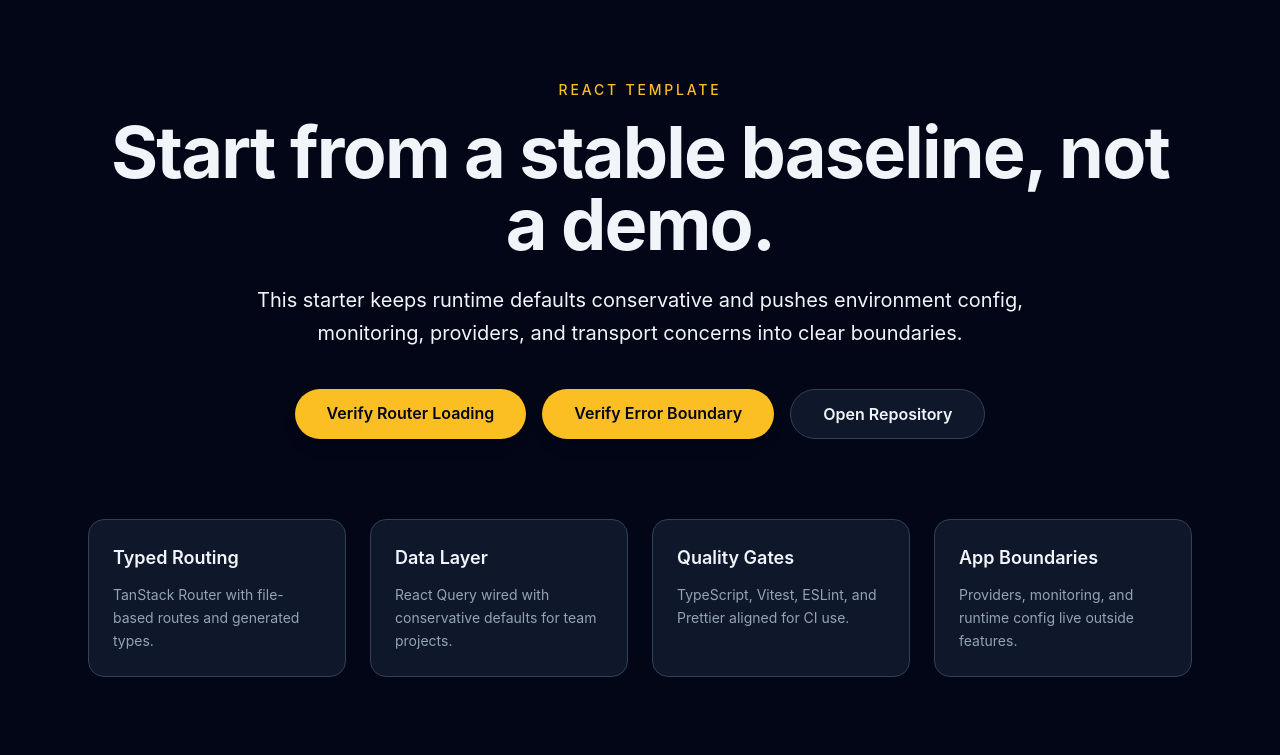
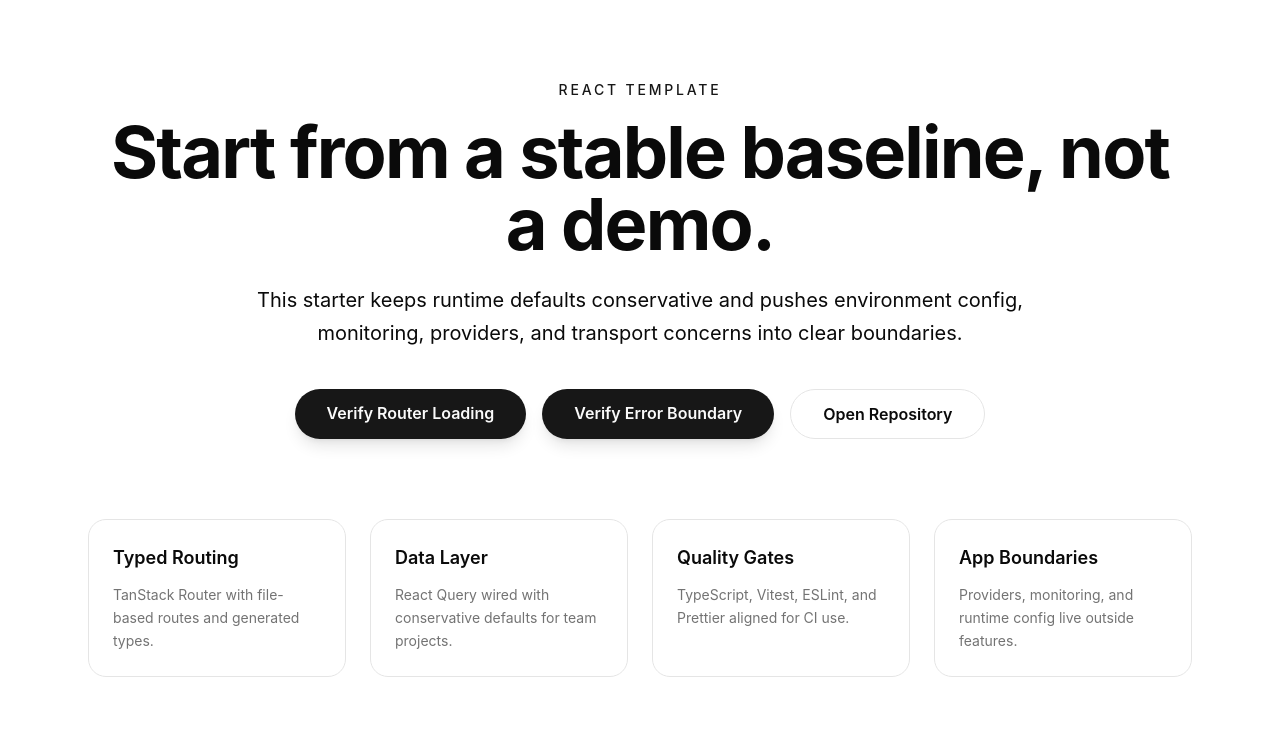
Before and after one commit to RingoTangs/react-app, a React (Vite) app: page / in a window 1280 px wide. Shown: the top 755 px of the page. Built offline with nearby package versions, Linux system fonts and the light colour scheme.

Commit message:
refactor: enhance theme customization with new color variables and structure in style.css

```diff
--- a/src/style.css
+++ b/src/style.css
@@ -9,31 +9,125 @@
  */
 @custom-variant dark (&:where([data-theme="dark"], [data-theme="dark"] *));
 
-/* 页面与组件共用的语义颜色；更换主题时优先修改这里。 */
-@theme {
-  --color-background: #020617;
-  --color-foreground: #f1f5f9;
-  --color-surface: #0f172a;
-  --color-surface-hover: #1e293b;
-  --color-muted-foreground: #94a3b8;
-  --color-border: #334155;
-  --color-primary: #fbbf24;
-  --color-primary-hover: #fcd34d;
-  --color-primary-foreground: #020617;
-  --color-ring: #fcd34d;
-  --color-danger-surface: #450a0a;
-  --color-danger-foreground: #fee2e2;
-  --color-danger-border: #f87171;
+@theme inline {
+  --color-background: var(--background);
+  --color-foreground: var(--foreground);
+  --color-card: var(--card);
+  --color-card-foreground: var(--card-foreground);
+  --color-popover: var(--popover);
+  --color-popover-foreground: var(--popover-foreground);
+  --color-primary: var(--primary);
+  --color-primary-foreground: var(--primary-foreground);
+  --color-secondary: var(--secondary);
+  --color-secondary-foreground: var(--secondary-foreground);
+  --color-muted: var(--muted);
+  --color-muted-foreground: var(--muted-foreground);
+  --color-accent: var(--accent);
+  --color-accent-foreground: var(--accent-foreground);
+  --color-destructive: var(--destructive);
+  --color-border: var(--border);
+  --color-input: var(--input);
+  --color-ring: var(--ring);
+  --color-chart-1: var(--chart-1);
+  --color-chart-2: var(--chart-2);
+  --color-chart-3: var(--chart-3);
+  --color-chart-4: var(--chart-4);
+  --color-chart-5: var(--chart-5);
+  --color-sidebar: var(--sidebar);
+  --color-sidebar-foreground: var(--sidebar-foreground);
+  --color-sidebar-primary: var(--sidebar-primary);
+  --color-sidebar-primary-foreground: var(--sidebar-primary-foreground);
+  --color-sidebar-accent: var(--sidebar-accent);
+  --color-sidebar-accent-foreground: var(--sidebar-accent-foreground);
+  --color-sidebar-border: var(--sidebar-border);
+  --color-sidebar-ring: var(--sidebar-ring);
+  --radius-sm: calc(var(--radius) * 0.6);
+  --radius-md: calc(var(--radius) * 0.8);
+  --radius-lg: var(--radius);
+  --radius-xl: calc(var(--radius) * 1.4);
+  --radius-2xl: calc(var(--radius) * 1.8);
+  --radius-3xl: calc(var(--radius) * 2.2);
+  --radius-4xl: calc(var(--radius) * 2.6);
+}
+
+:root {
+  --radius: 0.625rem;
+  --background: oklch(1 0 0);
+  --foreground: oklch(0.145 0 0);
+  --card: oklch(1 0 0);
+  --card-foreground: oklch(0.145 0 0);
+  --popover: oklch(1 0 0);
+  --popover-foreground: oklch(0.145 0 0);
+  --primary: oklch(0.205 0 0);
+  --primary-foreground: oklch(0.985 0 0);
+  --secondary: oklch(0.97 0 0);
+  --secondary-foreground: oklch(0.205 0 0);
+  --muted: oklch(0.97 0 0);
+  --muted-foreground: oklch(0.556 0 0);
+  --accent: oklch(0.97 0 0);
+  --accent-foreground: oklch(0.205 0 0);
+  --destructive: oklch(0.577 0.245 27.325);
+  --border: oklch(0.922 0 0);
+  --input: oklch(0.922 0 0);
+  --ring: oklch(0.708 0 0);
+  --chart-1: oklch(0.646 0.222 41.116);
+  --chart-2: oklch(0.6 0.118 184.704);
+  --chart-3: oklch(0.398 0.07 227.392);
+  --chart-4: oklch(0.828 0.189 84.429);
+  --chart-5: oklch(0.769 0.188 70.08);
+  --sidebar: oklch(0.985 0 0);
+  --sidebar-foreground: oklch(0.145 0 0);
+  --sidebar-primary: oklch(0.205 0 0);
+  --sidebar-primary-foreground: oklch(0.985 0 0);
+  --sidebar-accent: oklch(0.97 0 0);
+  --sidebar-accent-foreground: oklch(0.205 0 0);
+  --sidebar-border: oklch(0.922 0 0);
+  --sidebar-ring: oklch(0.708 0 0);
+}
+
+[data-theme='dark'] {
+  --background: oklch(0.145 0 0);
+  --foreground: oklch(0.985 0 0);
+  --card: oklch(0.205 0 0);
+  --card-foreground: oklch(0.985 0 0);
+  --popover: oklch(0.205 0 0);
+  --popover-foreground: oklch(0.985 0 0);
+  --primary: oklch(0.922 0 0);
+  --primary-foreground: oklch(0.205 0 0);
+  --secondary: oklch(0.269 0 0);
+  --secondary-foreground: oklch(0.985 0 0);
+  --muted: oklch(0.269 0 0);
+  --muted-foreground: oklch(0.708 0 0);
+  --accent: oklch(0.269 0 0);
+  --accent-foreground: oklch(0.985 0 0);
+  --destructive: oklch(0.704 0.191 22.216);
+  --border: oklch(1 0 0 / 10%);
+  --input: oklch(1 0 0 / 15%);
+  --ring: oklch(0.556 0 0);
+  --chart-1: oklch(0.488 0.243 264.376);
+  --chart-2: oklch(0.696 0.17 162.48);
+  --chart-3: oklch(0.769 0.188 70.08);
+  --chart-4: oklch(0.627 0.265 303.9);
+  --chart-5: oklch(0.645 0.246 16.439);
+  --sidebar: oklch(0.205 0 0);
+  --sidebar-foreground: oklch(0.985 0 0);
+  --sidebar-primary: oklch(0.488 0.243 264.376);
+  --sidebar-primary-foreground: oklch(0.985 0 0);
+  --sidebar-accent: oklch(0.269 0 0);
+  --sidebar-accent-foreground: oklch(0.985 0 0);
+  --sidebar-border: oklch(1 0 0 / 10%);
+  --sidebar-ring: oklch(0.556 0 0);
 }
 
 @layer base {
-  :root {
-    color-scheme: dark;
+  * {
+    @apply border-border outline-ring/50;
   }
 
   body {
     @apply bg-background text-foreground;
   }
+
   html,
   body,
   #root {
```
